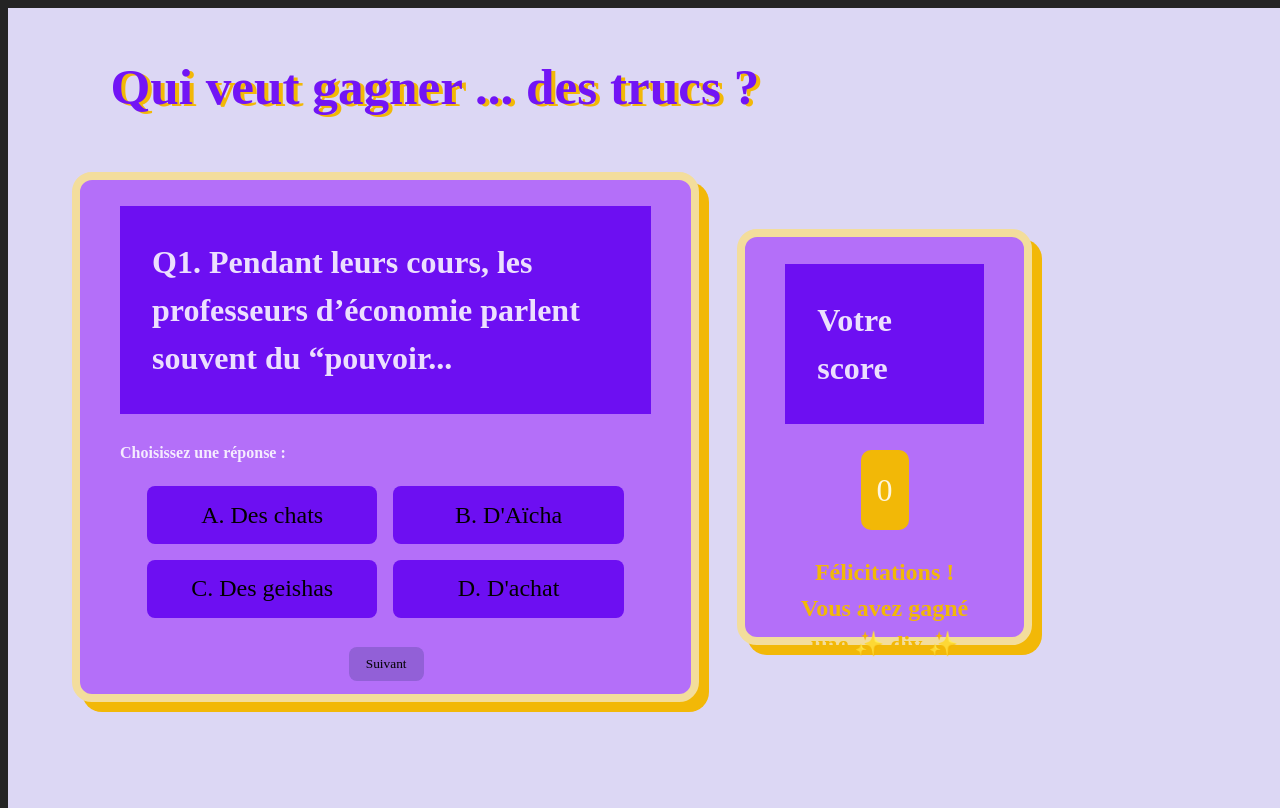
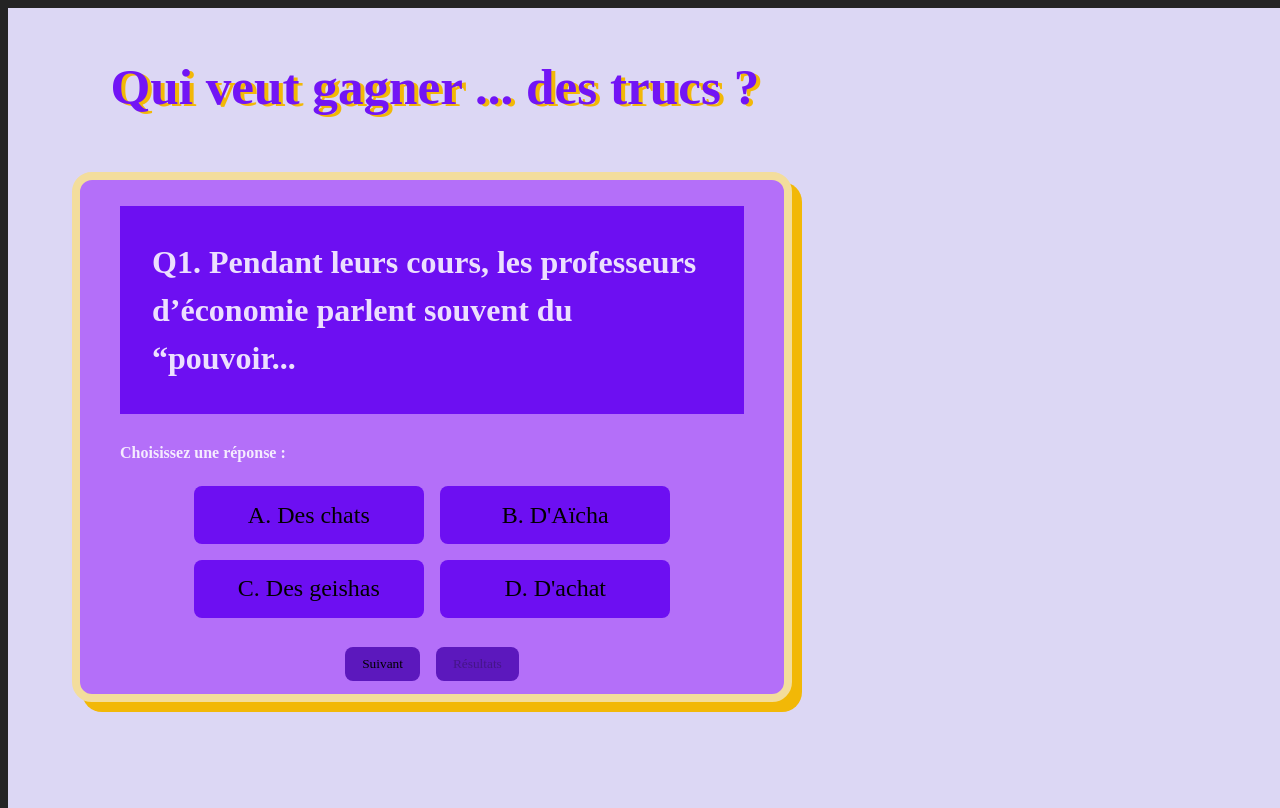
Before and after one commit to EmilieLgt/QuiVeutGagnerDesTrucs, a React (Vite) app: page / in a window 1280 px wide. Built offline with nearby package versions, Linux system fonts and the light colour scheme; a web font is replaced by a local one.

Commit message:
version avec score qui s'affiche à la fin

```diff
--- a/src/App.css
+++ b/src/App.css
@@ -57,9 +57,10 @@ border-radius: 20px;
 border: solid 8px rgb(243, 221, 156);
 box-shadow: 10px 10px 0px 0px rgb(242, 184, 7)}
 
-.quizz{width: 92vw;
+.quizz{width: 55vw;
   margin-left:5vw;}
-.score {width:42vw;
+
+.scores {width:25vw;
   margin-left:3vw;
 height: 50vh;}
 
@@ -67,8 +68,9 @@ height: 50vh;}
 flex-direction: row;
 justify-content: flex-start;
 align-items: center;
-width:80vw;
-padding:0px}
+width:90vw;
+padding:0px;
+gap :2em}
 
 .boutonsReponses {display:flex;
   flex-direction: row;
@@ -93,10 +95,10 @@ padding: 1em
 h3{text-align: center;
 font-size: 1.5em}
 
-.boutonSuivant {margin-bottom: 1em;
-  background-color: #9260d7;
+.boutonSuivant, .showResults {margin-bottom: 1em;
+  background-color: #5c18bd;
   margin-top:1em;
-  margin-left:21vw;
+
 width:fit-content}
 
 .bravo {padding-bottom: 1em;
@@ -113,3 +115,10 @@ flex-direction:column;
 justify-content: center;
 align-items: center;
 margin-top:0px;}
+
+.buttonsFin {
+  display:flex;
+  flex-direction: row;
+  justify-content: center;
+  gap:1em
+}
--- a/src/App.jsx
+++ b/src/App.jsx
@@ -1,133 +1,142 @@
-import { useState } from 'react'
-import './App.css'
-import CardQuestion from './components/CardQuestion'
+import { useState } from "react";
+import "./App.css";
+import CardQuestion from "./components/CardQuestion";
+import ScoreSection from "./components/ScoreSection";
 
 function App() {
-
-  const questions = [{
-    numéro : 1,
-    intitulé : "Q1. Pendant leurs cours, les professeurs d’économie parlent souvent du “pouvoir...",
-    a : "A. Des chats",
-    b : "B. D'Aïcha",
-    c : "C. Des geishas",
-    d : "D. D'achat",  /* bonne réponse*/
-    prix : "",
-    br : "D. D'achat"
+  const questions = [
+    {
+      numéro: 1,
+      intitulé:
+        "Q1. Pendant leurs cours, les professeurs d’économie parlent souvent du “pouvoir...",
+      a: "A. Des chats",
+      b: "B. D'Aïcha",
+      c: "C. Des geishas",
+      d: "D. D'achat" /* bonne réponse*/,
+      prix: "",
+      br: "D. D'achat",
     },
 
     {
-    numéro : 2,
-    intitulé : "Q2. Quel est le petit du lapin ?",
-    a : "A. Lapinou",
-    b : "B. Lapineau",
-    c : "C. Lapereau",  /*bonne réponse*/
-    d : "D. Laperon",
-    prix : "",
-    br : "C. Lapereau",
+      numéro: 2,
+      intitulé: "Q2. Quel est le petit du lapin ?",
+      a: "A. Lapinou",
+      b: "B. Lapineau",
+      c: "C. Lapereau" /*bonne réponse*/,
+      d: "D. Laperon",
+      prix: "",
+      br: "C. Lapereau",
     },
     {
-    numéro : 3,
-    intitulé : "Q3. Quel est le premier producteur mondial de bananes ?",
-    a : "A. La Chine",
-    b : "B. La Tanzanie",
-    c : "C. Le Brésil",
-    d: "D. L'Inde", /*bonne réponse*/
-    prix : "",
-    br : "D. L'Inde",
+      numéro: 3,
+      intitulé: "Q3. Quel est le premier producteur mondial de bananes ?",
+      a: "A. La Chine",
+      b: "B. La Tanzanie",
+      c: "C. Le Brésil",
+      d: "D. L'Inde" /*bonne réponse*/,
+      prix: "",
+      br: "D. L'Inde",
     },
     {
-    numéro : 4,
-    intitulé : "Q4. Laquelle de ces chansons n'est pas interprétée par Madonna ?",
-    a : "A. Purple Rain",
-    b : "B. True Blue",
-    c : "C. Holiday",
-    d : "D. Vogue", /*bonne réponse*/
-    prix : "",
-    br : "A. Purple Rain"
+      numéro: 4,
+      intitulé:
+        "Q4. Laquelle de ces chansons n'est pas interprétée par Madonna ?",
+      a: "A. Purple Rain",
+      b: "B. True Blue",
+      c: "C. Holiday",
+      d: "D. Vogue" /*bonne réponse*/,
+      prix: "",
+      br: "A. Purple Rain",
     },
 
     {
-    numéro : 5,
-    intitulé : "Q5. Quel célèbre couturier a dessiné la couverture du petit Larousse ?",
-    a : "A. Yves Saint Laurent",
-    b : "B. Christian Lacroix", /*bonne réponse */
-    c : "C. Karl Lagerfield",
-    d : "D. Jean-Paul Gaultier",
-    prix : "",
-    br: "B. Christian Lacroix"
-
+      numéro: 5,
+      intitulé:
+        "Q5. Quel célèbre couturier a dessiné la couverture du petit Larousse ?",
+      a: "A. Yves Saint Laurent",
+      b: "B. Christian Lacroix" /*bonne réponse */,
+      c: "C. Karl Lagerfield",
+      d: "D. Jean-Paul Gaultier",
+      prix: "",
+      br: "B. Christian Lacroix",
     },
     {
-    numéro : 6,
-    intitulé : "Q6. Qu'est-ce que la climacophobie ? La peur incontrôlable ... ",
-    a : "A. Des fôrets",
-    b : "B. De la boue",
-    c : "C. Des escaliers", /*bonne réponse*/
-    d : "D. De l'encre",
-    prix : "",
-    br : "C. Des escaliers"
-
-  }
-]
+      numéro: 6,
+      intitulé:
+        "Q6. Qu'est-ce que la climacophobie ? La peur incontrôlable ... ",
+      a: "A. Des fôrets",
+      b: "B. De la boue",
+      c: "C. Des escaliers" /*bonne réponse*/,
+      d: "D. De l'encre",
+      prix: "",
+      br: "C. Des escaliers",
+    },
+  ];
 
   /* Pour faire défiler les questions avec le boutons suivant */
-const [questionIndex, setQuestionIndex] = useState(0)
-const suivant = () => {setQuestionIndex((prevIndex) => (prevIndex + 1)) ; setActive(!active);
+  const [questionIndex, setQuestionIndex] = useState(0);
+  const suivant = () => {
+    setQuestionIndex((prevIndex) => prevIndex + 1);
+    setActive(!active);
   };
 
   /*Pour changer la couleur et indiquer à l'utilistateur la bonne réponse */
-const [active, setActive] = useState(false)
-
+  const [active, setActive] = useState(false);
 
   /* Pour calculer le score */
   const [score, setScore] = useState(0);
-
   const fct = (selectedAnswer) => {
     if (selectedAnswer == questions[questionIndex].br) {
       setScore(score + 1);
     }
   };
 
-
   /* Combinaison des deux fonctions */
   const reponseQuizz = (selectedAnswer) => {
-  setActive(!active); // Active la couleur du bouton
-  fct(selectedAnswer); // Vérifie la réponse et met à jour le score
+    setActive(!active);
+    fct(selectedAnswer);
   };
 
-
-
+  /*Afficher les résultats*/
+  const [show, setShow] = useState(false);
 
   return (
     <>
+      <h1>Qui veut gagner ... des trucs ? </h1>
 
-   <h1>Qui veut gagner ... des trucs ? </h1>
-   <div className='sectionssite'>
-   <section className='quizz'>
-   <CardQuestion question={questions[questionIndex]} questions={questions} reponseQuizz={reponseQuizz}
+      <div className="sectionssite">
+        <section className="quizz">
+          <CardQuestion
+            question={questions[questionIndex]}
+            reponseQuizz={reponseQuizz}
             active={active}
-            setActive={setActive} >
+          ></CardQuestion>
 
-   </CardQuestion>
-   <button className="boutonSuivant" onClick={() => {suivant()}}
-            disabled={questionIndex >= questions.length - 1 ? "true" : ""}>Suivant</button>
+          <div className="buttonsFin">
+            <button
+              className="boutonSuivant"
+              onClick={() => {
+                suivant();
+              }}
+              disabled={questionIndex >= questions.length - 1 ? "true" : ""}
+            >
+              Suivant
+            </button>
+
+            <button className="showResults" onClick={() => setShow(!show)}
+              disabled={questionIndex < questions.length - 1 ? "true" : ""}
+            >
+              Résultats{" "}
+            </button>
+          </div>
           </section>
 
-
-   <section className='score'>
-
-   <figure className='scoring'>
-   <h2>Votre score    </h2>
-   <div className="nombreScore"> {score}</div>
-   <h3 className='bravo'> Félicitations ! <br/> Vous avez gagné une ✨ div ✨ </h3>
-  </figure></section>
+         {show ? <ScoreSection score={score}>{score} </ScoreSection> : null}
 
 
       </div>
     </>
-
-  )
+  );
 }
 
-
-export default App
+export default App;
--- /dev/null
+++ b/src/ScoreSection.js
@@ -0,0 +1,12 @@
+function ScoreSection ({score}) {
+
+
+return (
+<figure className='scoring'>
+   <h2>Votre score    </h2>
+   <div className="nombreScore"> {score}</div>
+   <h3 className='bravo'> Félicitations ! <br/> Vous avez gagné une ✨ div ✨ </h3>
+  </figure>
+)
+
+}
--- /dev/null
+++ b/src/components/ScoreSection.jsx
@@ -0,0 +1,16 @@
+function ScoreSection ({score}) {
+
+
+return (
+    <section className="scores">
+<figure className='scoring'>
+   <h2>Votre score    </h2>
+   <div className="nombreScore"> {score} / 6 </div>
+   <h3 className='bravo'> Félicitations ! <br/> Vous avez gagné une  <br/>✨ div ✨ </h3>
+  </figure>
+  </section>
+)
+
+}
+
+export default ScoreSection
```
Lines whose indentation alone changed are shown as unchanged.
